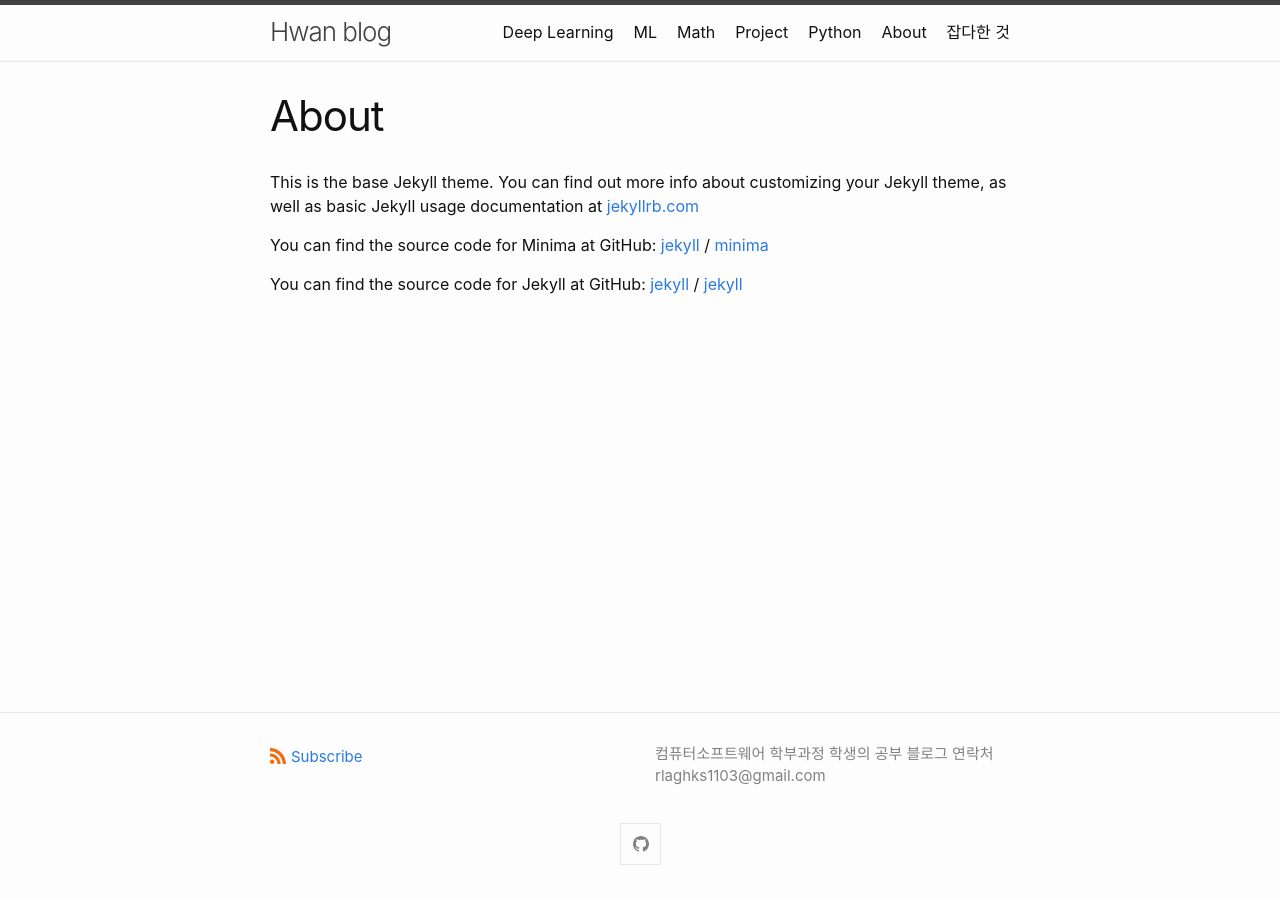
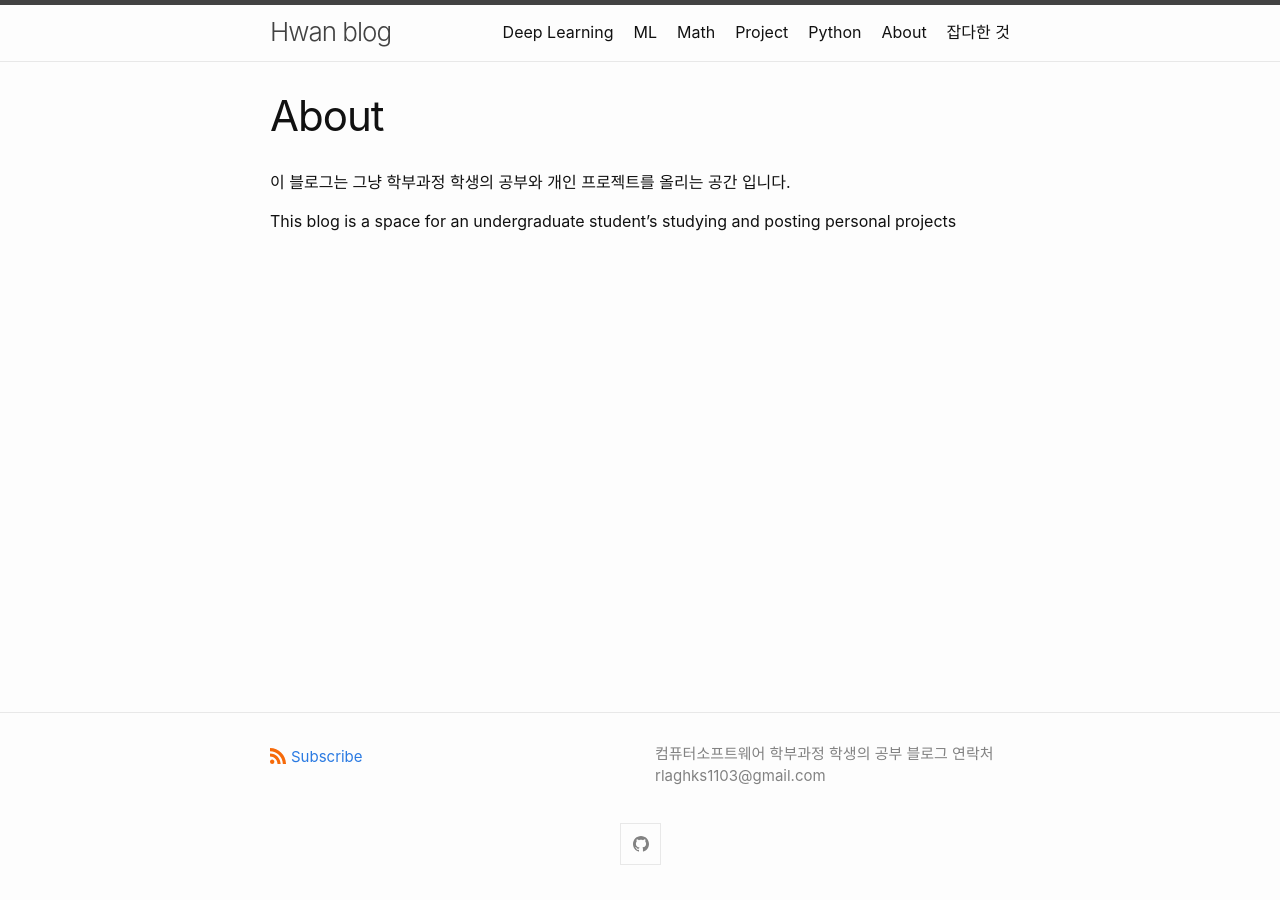
Before and after one commit to kimhwan1103/testBlog, a Jekyll site: the page built from about.md, in a window 1280 px wide. Built offline with Jekyll 4.4.1, drawn with Linux system fonts in a browser that asks for light colours.

Commit message:
about 추가

```diff
--- a/about.md
+++ b/about.md
@@ -4,15 +4,6 @@ title: About
 permalink: /about/
 ---
 
-This is the base Jekyll theme. You can find out more info about customizing your Jekyll theme, as well as basic Jekyll usage documentation at [jekyllrb.com](https://jekyllrb.com/)
+이 블로그는 그냥 학부과정 학생의 공부와 개인 프로젝트를 올리는 공간 입니다.
 
-You can find the source code for Minima at GitHub:
-[jekyll][jekyll-organization] /
-[minima](https://github.com/jekyll/minima)
-
-You can find the source code for Jekyll at GitHub:
-[jekyll][jekyll-organization] /
-[jekyll](https://github.com/jekyll/jekyll)
-
-
-[jekyll-organization]: https://github.com/jekyll
+This blog is a space for an undergraduate student's studying and posting personal projects
```
